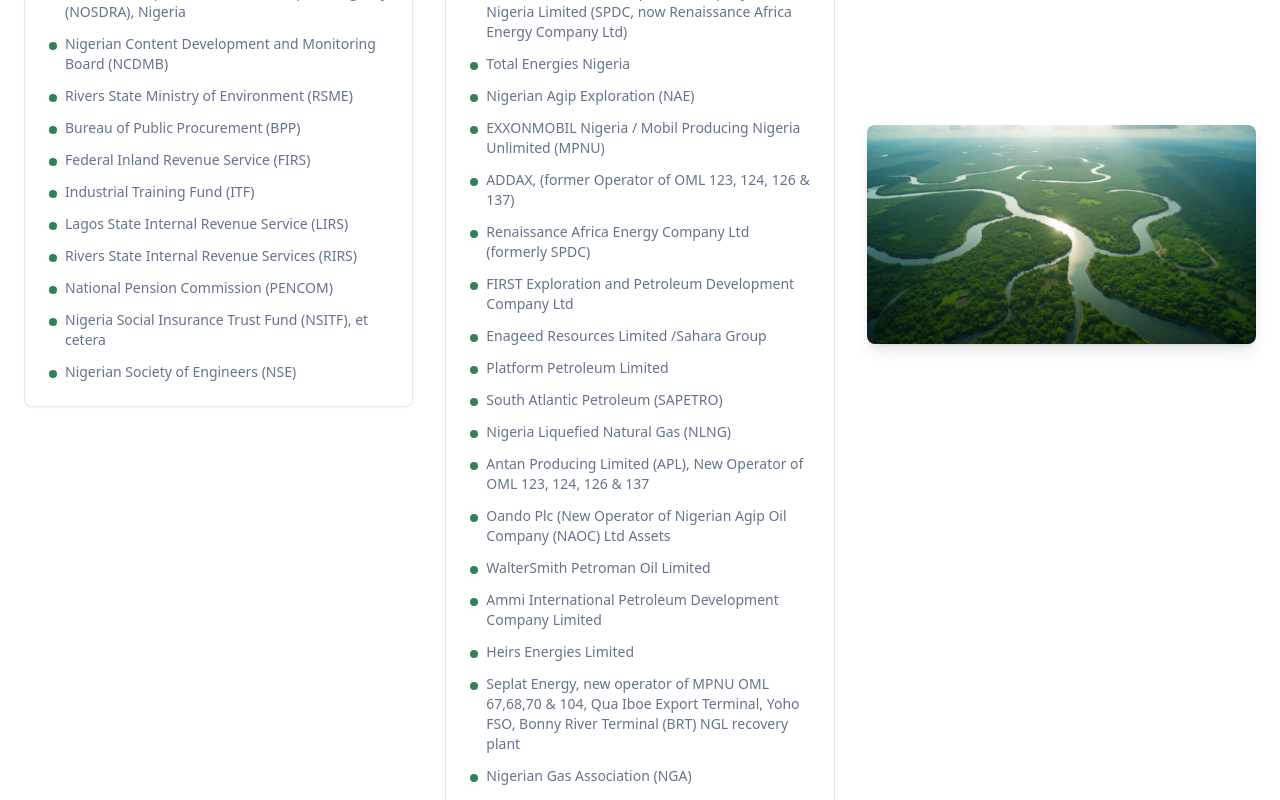
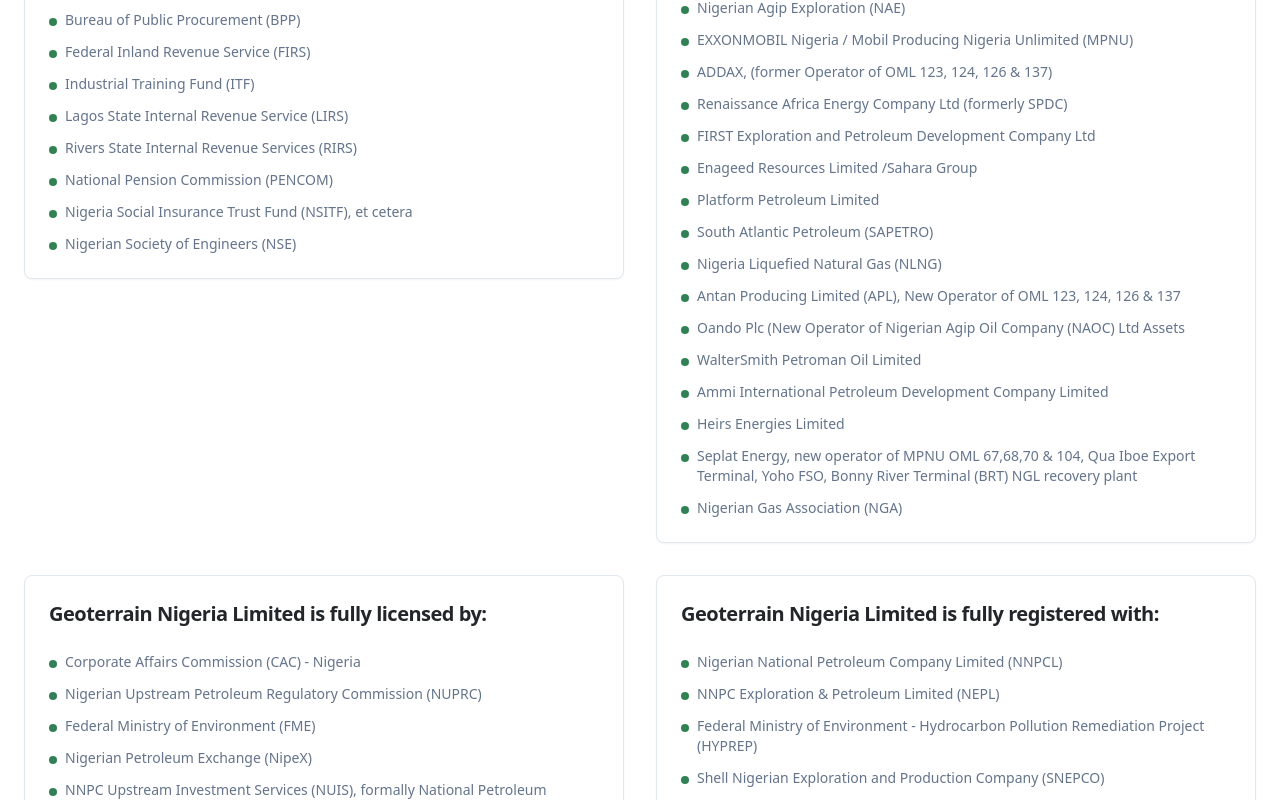
Before and after one commit to iszyeffiong/king5434-10, a React (Vite) app: page /licensing-info in a window 1280 px wide. Shown: the part 1460-2260 px from the top of the page. Built offline with nearby package versions, Linux system fonts and the light colour scheme.

Commit message:
Reverted to commit 3215d8049929199c438c1d55bc40a2afd81aefbc

```diff
--- a/src/pages/LicensingInfo.tsx
+++ b/src/pages/LicensingInfo.tsx
@@ -116,7 +116,7 @@ const LicensingInfo = () => {
             </p>
           </div>
 
-          <div className="grid lg:grid-cols-3 gap-8">
+          <div className="grid lg:grid-cols-2 gap-8">
             <Card className="h-fit">
               <CardHeader>
                 <CardTitle className="text-xl">Geoterrain Nigeria Limited is fully licensed by:</CardTitle>
@@ -148,15 +148,6 @@ const LicensingInfo = () => {
                 </ul>
               </CardContent>
             </Card>
-
-            {/* Desktop-only image */}
-            <div className="hidden lg:flex lg:items-center lg:justify-center">
-              <img
-                src="/src/assets/hero-landscape.jpg"
-                alt="Geoterrain credentials"
-                className="w-full h-auto rounded-lg shadow-lg object-cover max-h-96"
-              />
-            </div>
           </div>
 
           <div className="grid lg:grid-cols-2 gap-8 mt-8">
```
